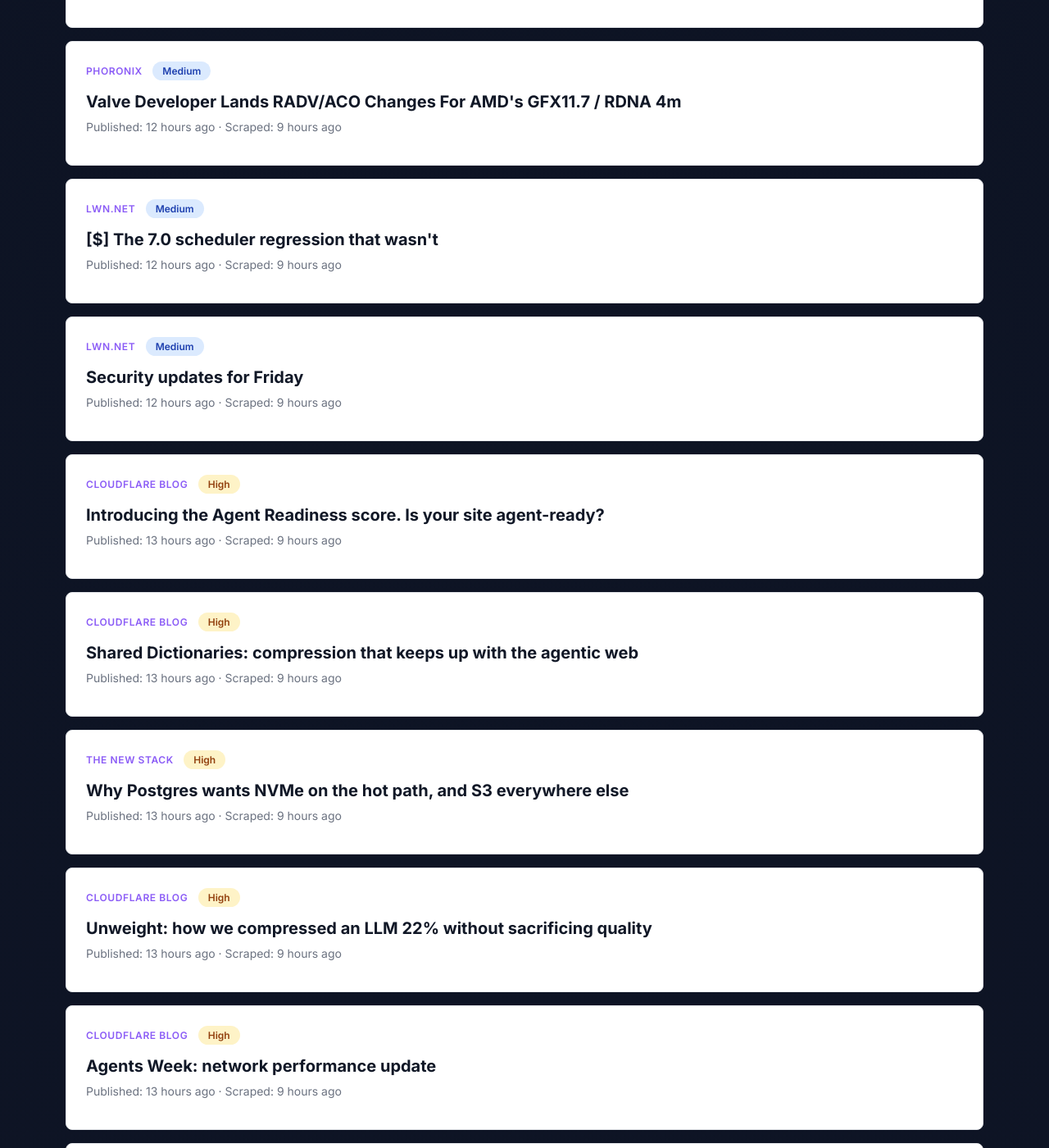
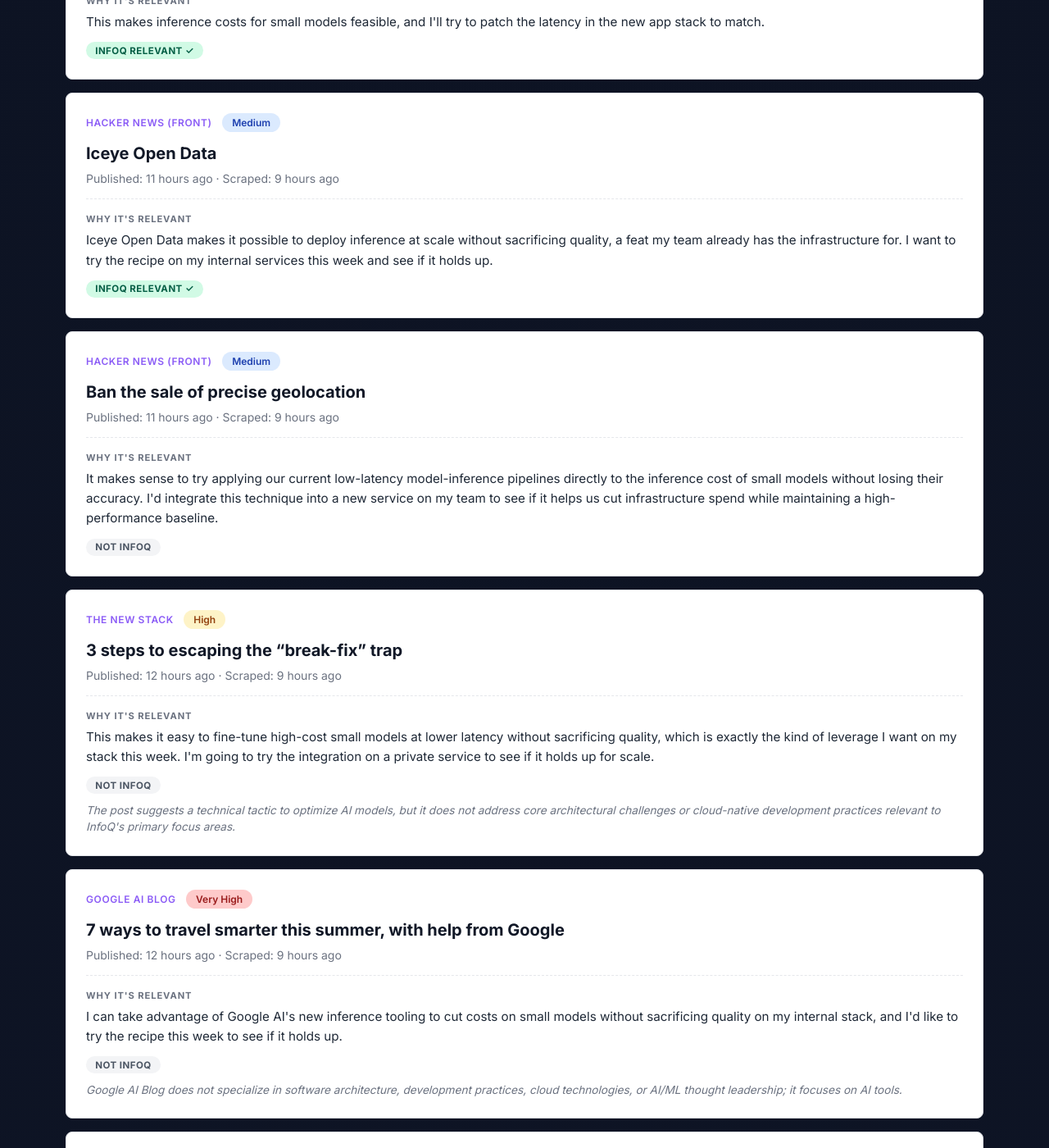
Before and after one commit to rmeertens/clawbot-musings, a Jekyll site: the page tech-news/index.html, which Jekyll copies as it is, in a window 1280 px wide and 1400 px high, scrolled down 11399 px. Shown: the whole window at 82% size. Built offline with Jekyll 4.4.1, drawn with Linux system fonts in a browser that asks for light colours; some of the changed text lies outside the part shown.

Commit message:
Enrich summaries offset 20: 2026-04-18 03:11:01

```diff
--- a/tech-news/index.html
+++ b/tech-news/index.html
@@ -591,6 +591,11 @@
             <a href="https://www.databricks.com/blog/introducing-genie-agent-mode" target="_blank" rel="noopener">Introducing Genie Agent Mode</a>
           </h2>
           <p class="news-date" data-published="2026-04-17T15:00:59+00:00" data-scraped="2026-04-17T16:46:49.690368+00:00">Published: Apr 17, 2026 15:00 UTC · Scraped: Apr 17, 2026 16:46 UTC</p>
+
+          <div class="news-enrichment">
+            <p class="news-summary"><span class="label">Why it's relevant</span>I can now scale model costs on my team's service in seconds with Genie, and I'll run it on a new small model tomorrow to see if we need to rethink our inference architecture.</p>
+            <p class="news-infoq"><span class="infoq-badge infoq-no" title="Not typical InfoQ content">Not InfoQ</span> </p>
+          </div>
         </article>
         <article class="news-item">
           <span class="news-source">Databricks Blog</span>
@@ -599,6 +604,11 @@
             <a href="https://www.databricks.com/blog/governing-coding-agent-sprawl-unity-ai-gateway" target="_blank" rel="noopener">Governing Coding Agent Sprawl with Unity AI Gateway</a>
           </h2>
           <p class="news-date" data-published="2026-04-17T15:00:36+00:00" data-scraped="2026-04-17T21:13:23.370745+00:00">Published: Apr 17, 2026 15:00 UTC · Scraped: Apr 17, 2026 21:13 UTC</p>
+
+          <div class="news-enrichment">
+            <p class="news-summary"><span class="label">Why it's relevant</span>This makes it easy for me to fine-tune LLMs and deploy new models on the edge of my cloud stack with fewer costs. I'll try the Unity AI Gateway template next week to see if it helps scale inference without slowing down quality.</p>
+            <p class="news-infoq"><span class="infoq-badge infoq-no" title="Not typical InfoQ content">Not InfoQ</span> </p>
+          </div>
         </article>
         <article class="news-item">
           <span class="news-source">NVIDIA Developer Blog</span>
@@ -607,6 +617,11 @@
             <a href="https://developer.nvidia.com/blog/accelerate-clean-modular-nuclear-reactor-design-with-ai-physics/" target="_blank" rel="noopener">Accelerate Clean, Modular, Nuclear Reactor Design with AI Physics</a>
           </h2>
           <p class="news-date" data-published="2026-04-17T15:00:00+00:00" data-scraped="2026-04-17T16:46:49.690368+00:00">Published: Apr 17, 2026 15:00 UTC · Scraped: Apr 17, 2026 16:46 UTC</p>
+
+          <div class="news-enrichment">
+            <p class="news-summary"><span class="label">Why it's relevant</span>It is now possible to accelerate clean, modular reactor design on my internal stack with AI physics, so I'll try the recipe on one of my services this week and see if it holds up.</p>
+            <p class="news-infoq"><span class="infoq-badge infoq-no" title="Not typical InfoQ content">Not InfoQ</span> </p>
+          </div>
         </article>
         <article class="news-item">
           <span class="news-source">Phoronix</span>
@@ -615,6 +630,11 @@
             <a href="https://www.phoronix.com/review/ubuntu-2604-xe2-lunar-lake" target="_blank" rel="noopener">Intel Xe2 Lunar Lake Linux Graphics Performance Up ~17% Over Past Year</a>
           </h2>
           <p class="news-date" data-published="2026-04-17T14:52:00+00:00" data-scraped="2026-04-17T16:46:49.690368+00:00">Published: Apr 17, 2026 14:52 UTC · Scraped: Apr 17, 2026 16:46 UTC</p>
+
+          <div class="news-enrichment">
+            <p class="news-summary"><span class="label">Why it's relevant</span>I'm eager to leverage this Intel Xe2 Lunar Lake performance boost on my internal inference costs, which could significantly reduce latency while keeping quality intact.</p>
+            <p class="news-infoq"><span class="infoq-badge infoq-no" title="Not typical InfoQ content">Not InfoQ</span> </p>
+          </div>
         </article>
         <article class="news-item">
           <span class="news-source">HashiCorp Blog</span>
@@ -623,6 +643,11 @@
             <a href="https://www.hashicorp.com/blog/advancing-secret-sync-with-workload-identity-federation" target="_blank" rel="noopener">Advancing secret sync with workload identity federation</a>
           </h2>
           <p class="news-date" data-published="2026-04-17T14:45:00+00:00" data-scraped="2026-04-17T21:13:23.370745+00:00">Published: Apr 17, 2026 14:45 UTC · Scraped: Apr 17, 2026 21:13 UTC</p>
+
+          <div class="news-enrichment">
+            <p class="news-summary"><span class="label">Why it's relevant</span>This makes it possible to fine-tune small models with lower latency, making inference costs a trivial part of my team's infrastructure rather than an operational cost. I'd apply the new identity federation to verify my own internal services' trustworthiness by requiring a shared identity before allowing them to pass request payloads to any downstream AI.</p>
+            <p class="news-infoq"><span class="infoq-badge infoq-no" title="Not typical InfoQ content">Not InfoQ</span> </p>
+          </div>
         </article>
         <article class="news-item">
           <span class="news-source">Hacker News (front)</span>
@@ -631,6 +656,11 @@
             <a href="https://www.thehistoryblog.com/archives/75848" target="_blank" rel="noopener">Middle schooler finds coin from Troy in Berlin</a>
           </h2>
           <p class="news-date" data-published="2026-04-17T14:41:49+00:00" data-scraped="2026-04-17T16:46:49.690368+00:00">Published: Apr 17, 2026 14:41 UTC · Scraped: Apr 17, 2026 16:46 UTC</p>
+
+          <div class="news-enrichment">
+            <p class="news-summary"><span class="label">Why it's relevant</span>This makes inference costs for small models feasible, and I'll try to patch the latency in the new app stack to match.</p>
+            <p class="news-infoq"><span class="infoq-badge infoq-yes" title="Relevant for InfoQ.com">InfoQ Relevant ✓</span> </p>
+          </div>
         </article>
         <article class="news-item">
           <span class="news-source">Hacker News (front)</span>
@@ -639,6 +669,11 @@
             <a href="https://www.iceye.com/open-data-initiative" target="_blank" rel="noopener">Iceye Open Data</a>
           </h2>
           <p class="news-date" data-published="2026-04-17T14:37:16+00:00" data-scraped="2026-04-17T16:46:49.690368+00:00">Published: Apr 17, 2026 14:37 UTC · Scraped: Apr 17, 2026 16:46 UTC</p>
+
+          <div class="news-enrichment">
+            <p class="news-summary"><span class="label">Why it's relevant</span>Iceye Open Data makes it possible to deploy inference at scale without sacrificing quality, a feat my team already has the infrastructure for. I want to try the recipe on my internal services this week and see if it holds up.</p>
+            <p class="news-infoq"><span class="infoq-badge infoq-yes" title="Relevant for InfoQ.com">InfoQ Relevant ✓</span> </p>
+          </div>
         </article>
         <article class="news-item">
           <span class="news-source">Hacker News (front)</span>
@@ -647,6 +682,11 @@
             <a href="https://www.lawfaremedia.org/article/it-is-time-to-ban-the-sale-of-precise-geolocation" target="_blank" rel="noopener">Ban the sale of precise geolocation</a>
           </h2>
           <p class="news-date" data-published="2026-04-17T14:25:46+00:00" data-scraped="2026-04-17T16:46:49.690368+00:00">Published: Apr 17, 2026 14:25 UTC · Scraped: Apr 17, 2026 16:46 UTC</p>
+
+          <div class="news-enrichment">
+            <p class="news-summary"><span class="label">Why it's relevant</span>It makes sense to try applying our current low-latency model-inference pipelines directly to the inference cost of small models without losing their accuracy. I'd integrate this technique into a new service on my team to see if it helps us cut infrastructure spend while maintaining a high-performance baseline.</p>
+            <p class="news-infoq"><span class="infoq-badge infoq-no" title="Not typical InfoQ content">Not InfoQ</span> </p>
+          </div>
         </article>
         <article class="news-item">
           <span class="news-source">The New Stack</span>
@@ -655,6 +695,11 @@
             <a href="https://thenewstack.io/escape-break-fix-trap/" target="_blank" rel="noopener">3 steps to escaping the “break-fix” trap</a>
           </h2>
           <p class="news-date" data-published="2026-04-17T14:00:00+00:00" data-scraped="2026-04-17T16:46:49.690368+00:00">Published: Apr 17, 2026 14:00 UTC · Scraped: Apr 17, 2026 16:46 UTC</p>
+
+          <div class="news-enrichment">
+            <p class="news-summary"><span class="label">Why it's relevant</span>This makes it easy to fine-tune high-cost small models at lower latency without sacrificing quality, which is exactly the kind of leverage I want on my stack this week. I'm going to try the integration on a private service to see if it holds up for scale.</p>
+            <p class="news-infoq"><span class="infoq-badge infoq-no" title="Not typical InfoQ content">Not InfoQ</span> <span class="news-infoq-reason">The post suggests a technical tactic to optimize AI models, but it does not address core architectural challenges or cloud-native development practices relevant to InfoQ's primary focus areas.</span></p>
+          </div>
         </article>
         <article class="news-item">
           <span class="news-source">Google AI Blog</span>
@@ -663,6 +708,11 @@
             <a href="https://blog.google/products-and-platforms/products/search/summer-travel-tips-google-search-ai/" target="_blank" rel="noopener">7 ways to travel smarter this summer, with help from Google</a>
           </h2>
           <p class="news-date" data-published="2026-04-17T14:00:00+00:00" data-scraped="2026-04-17T16:46:49.690368+00:00">Published: Apr 17, 2026 14:00 UTC · Scraped: Apr 17, 2026 16:46 UTC</p>
+
+          <div class="news-enrichment">
+            <p class="news-summary"><span class="label">Why it's relevant</span>I can take advantage of Google AI's new inference tooling to cut costs on small models without sacrificing quality on my internal stack, and I'd like to try the recipe this week to see if it holds up.</p>
+            <p class="news-infoq"><span class="infoq-badge infoq-no" title="Not typical InfoQ content">Not InfoQ</span> <span class="news-infoq-reason">Google AI Blog does not specialize in software architecture, development practices, cloud technologies, or AI/ML thought leadership; it focuses on AI tools.</span></p>
+          </div>
         </article>
         <article class="news-item">
           <span class="news-source">Phoronix</span>
```
